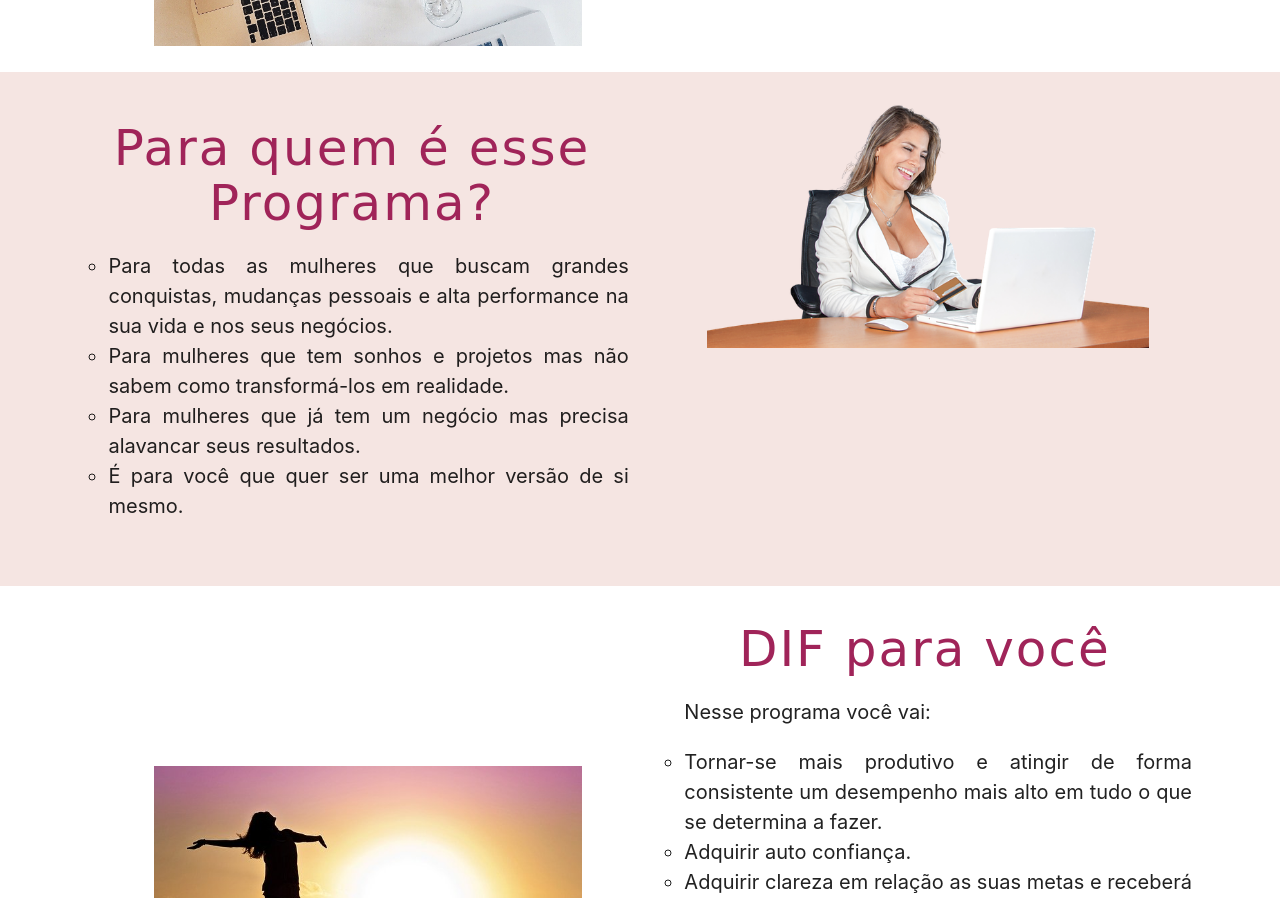
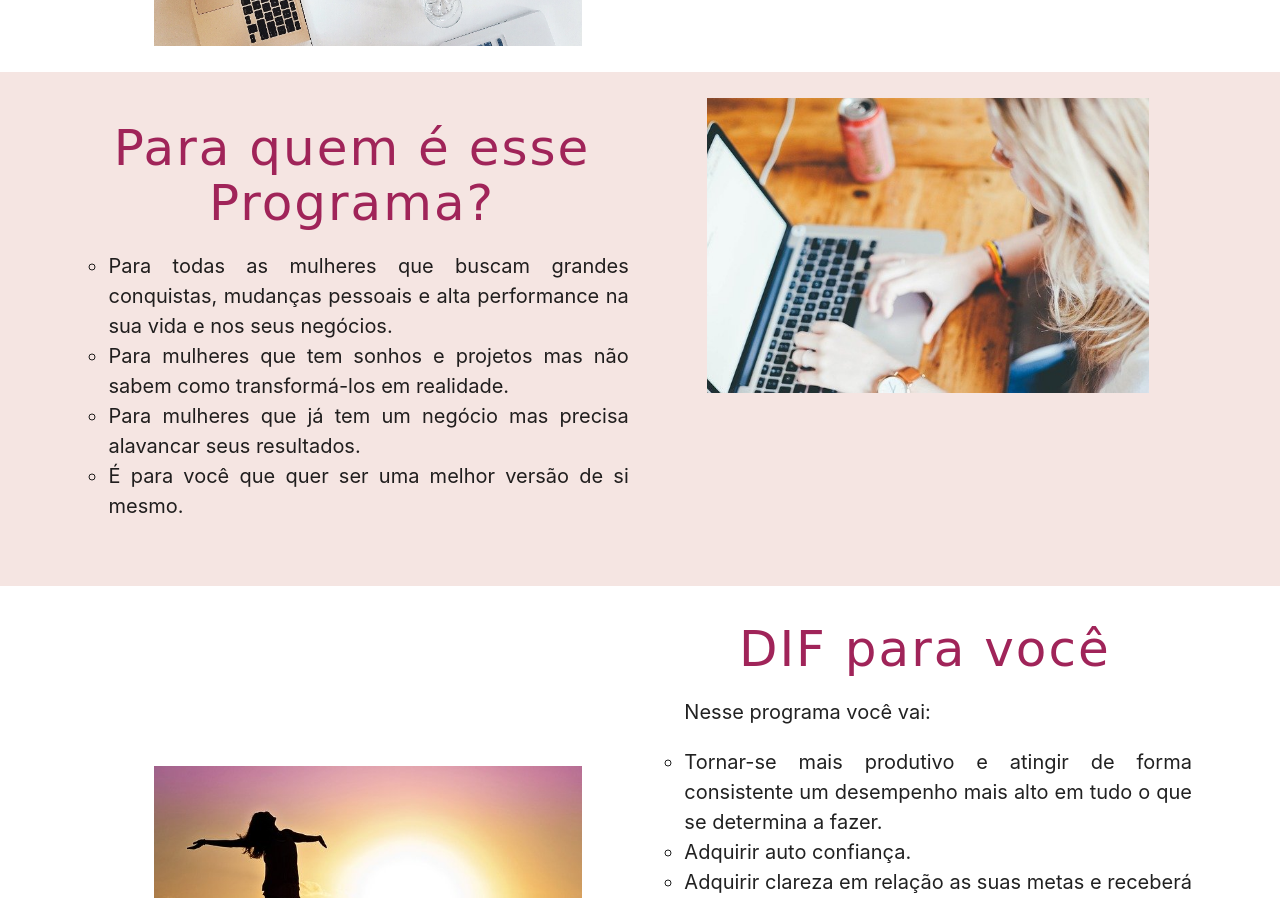
Before and after one commit to renatapca/difmentoria, a plain HTML site: page index.html in a window 1280 px wide. Shown: the part 4455-5353 px from the top of the page. Drawn offline with nearby package versions, Linux system fonts and the light colour scheme; a web font is replaced by a local one.

Commit message:
new pics

```diff
--- a/index.html
+++ b/index.html
@@ -229,7 +229,7 @@
             </ul>
         </div>
         <div id="business3" class="center col s12 l6">
-            <img src="imagem/business3.png" alt="">
+            <img src="imagem/business3.jpg" alt="">
         </div>
       </div>
     </div>
```
